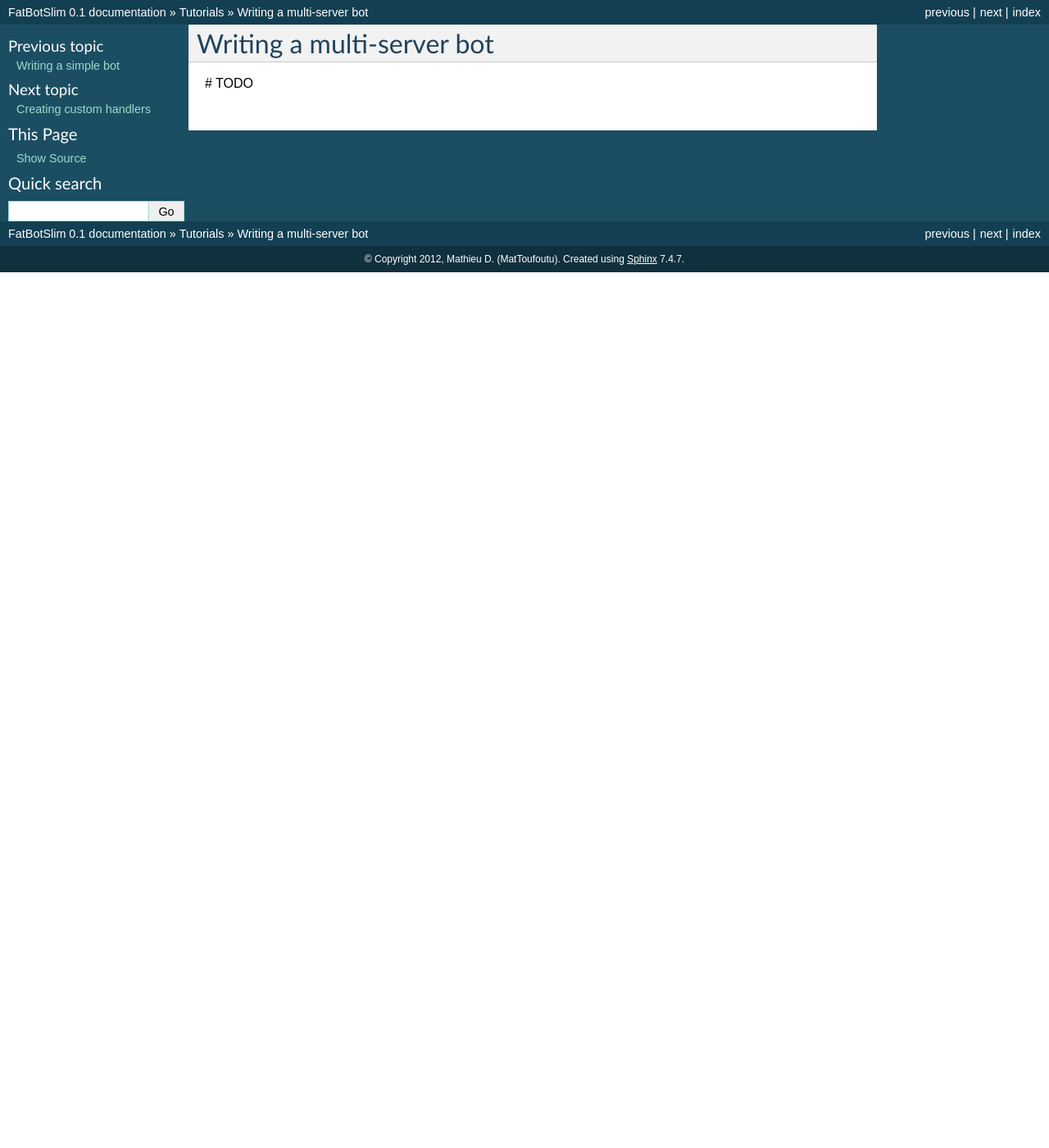
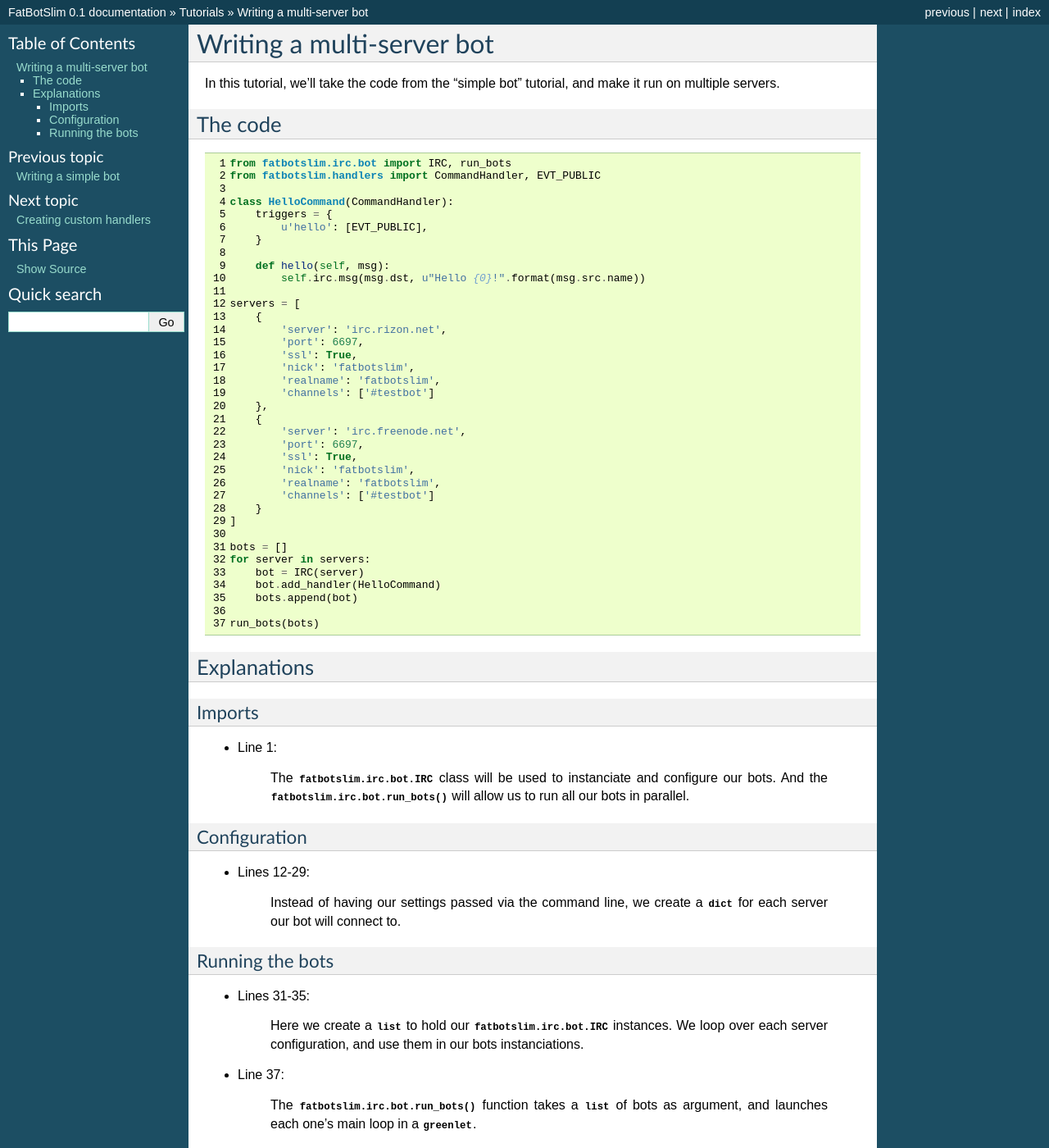
Before and after one commit to mdeous/fatbotslim, a Sphinx documentation site: the page built from docs/usage/tuto/multiserv.rst, in a window 1280 px wide and 1400 px high. Shown: the whole window at 82% size. Built offline with Sphinx 7.4.7, drawn with Linux system fonts in a browser that asks for light colours.

Commit message:
multi servers bot tutorial - fixes #9

```diff
--- /dev/null
+++ b/docs/usage/tuto/multi.py
@@ -0,0 +1,37 @@
+from fatbotslim.irc.bot import IRC, run_bots
+from fatbotslim.handlers import CommandHandler, EVT_PUBLIC
+
+class HelloCommand(CommandHandler):
+    triggers = {
+        u'hello': [EVT_PUBLIC],
+    }
+
+    def hello(self, msg):
+        self.irc.msg(msg.dst, u"Hello {0}!".format(msg.src.name))
+
+servers = [
+    {
+        'server': 'irc.rizon.net',
+        'port': 6697,
+        'ssl': True,
+        'nick': 'fatbotslim',
+        'realname': 'fatbotslim',
+        'channels': ['#testbot']
+    },
+    {
+        'server': 'irc.freenode.net',
+        'port': 6697,
+        'ssl': True,
+        'nick': 'fatbotslim',
+        'realname': 'fatbotslim',
+        'channels': ['#testbot']
+    }
+]
+
+bots = []
+for server in servers:
+    bot = IRC(server)
+    bot.add_handler(HelloCommand)
+    bots.append(bot)
+
+run_bots(bots)
--- a/docs/usage/tuto/multiserv.rst
+++ b/docs/usage/tuto/multiserv.rst
@@ -2,4 +2,44 @@
 Writing a multi-server bot
 ==========================
 
-# TODO
+In this tutorial, we'll take the code from the "simple bot" tutorial, and make it run on multiple
+servers.
+
+The code
+========
+
+.. literalinclude:: ./multi.py
+    :language: python
+    :linenos:
+
+Explanations
+============
+
+Imports
+-------
+
+* Line 1:
+
+    The :class:`fatbotslim.irc.bot.IRC` class will be used to instanciate and configure our bots.
+    And the :func:`fatbotslim.irc.bot.run_bots` will allow us to run all our bots in parallel.
+
+Configuration
+-------------
+
+* Lines 12-29:
+
+    Instead of having our settings passed via the command line, we create a :obj:`dict` for each server
+    our bot will connect to.
+
+Running the bots
+----------------
+
+* Lines 31-35:
+
+    Here we create a :obj:`list` to hold our :class:`fatbotslim.irc.bot.IRC` instances. We loop over
+    each server configuration, and use them in our bots instanciations.
+
+* Line 37:
+
+    The :func:`fatbotslim.irc.bot.run_bots` function takes a :obj:`list` of bots as argument, and launches
+    each one's main loop in a :obj:`greenlet`.
```
